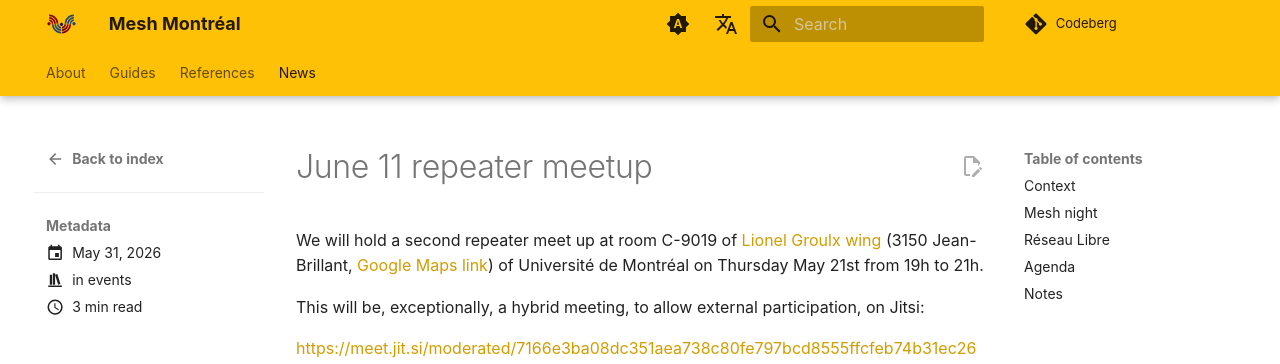
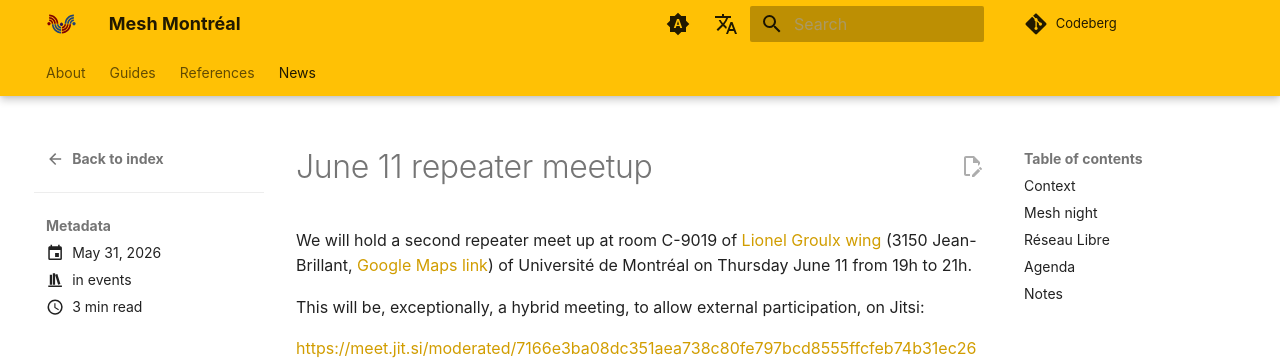
Before and after one commit to ReseauLibre/lora.reseaulibre.ca, an MkDocs documentation site: the page built from docs/news/posts/2026-05-31-rencontre-repeteurs-2.md, in a window 1280 px wide and 900 px high. Shown: the top 364 px of the window. Built offline with MkDocs 1.6.1 and Material for MkDocs 9.7.7, drawn with Linux system fonts in a browser that asks for light colours; plug-ins that fetch from the network failed and are left out; comment, search, counter and statistics services are not loaded.

Commit message:
fix date

```diff
--- a/docs/news/posts/2026-05-31-rencontre-repeteurs-2.md
+++ b/docs/news/posts/2026-05-31-rencontre-repeteurs-2.md
@@ -9,7 +9,7 @@ categories:
 
 We will hold a second repeater meet up at room C-9019 of [Lionel
 Groulx wing](https://www.openstreetmap.org/relation/2109148) (3150 Jean-Brillant, [Google Maps link](https://maps.app.goo.gl/68PGSCCXcJUjXEAFA)) of
-Université de Montréal on Thursday May 21st from 19h to 21h.
+Université de Montréal on Thursday June 11 from 19h to 21h.
 
 This will be, exceptionally, a hybrid meeting, to allow external
 participation, on Jitsi:
```
